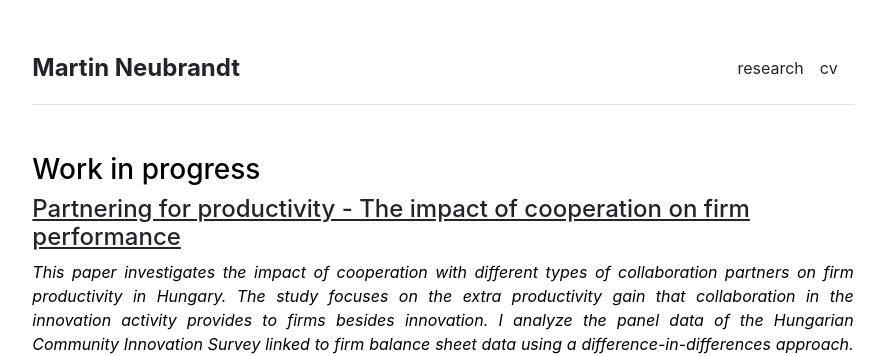
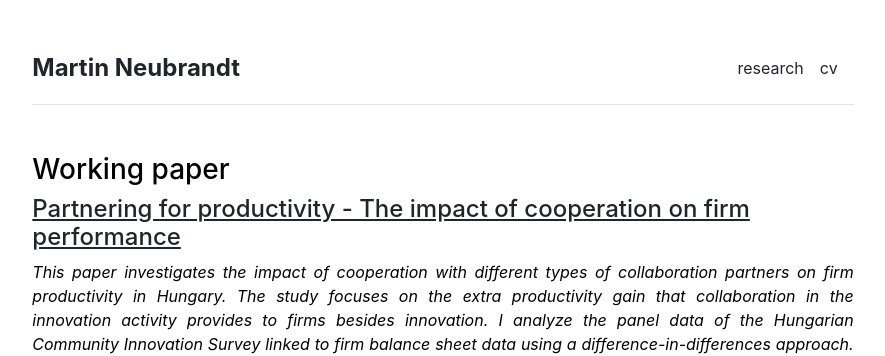
Before and after one commit to martinneubrandt/martinneubrandt.github.io, a Jekyll site: the page built from research.md, in a window 1280 px wide. Shown: the top 356 px of the page, without its empty margins (197-1082 px from the left). Built offline with Jekyll 4.4.1, drawn with Linux system fonts in a browser that asks for light colours.

Commit message:
Update research.html

```diff
--- a/_layouts/research.html
+++ b/_layouts/research.html
@@ -4,7 +4,7 @@ layout: default
 
 {{ content }}
 
-<h3> Work in progress </h3>
+<h3> Working paper </h3>
 
 <h4><a href="https://www.dropbox.com/scl/fi/7pp4flnfui80q921eppcg/draft-20240425-partnering-for-productivity.pdf?rlkey=oqpvy8rrt3i9zs1h7dtxc5ami&st=z30ndyp4&dl=0">Partnering for productivity - The impact of cooperation on firm performance</a></h4>
 
```
